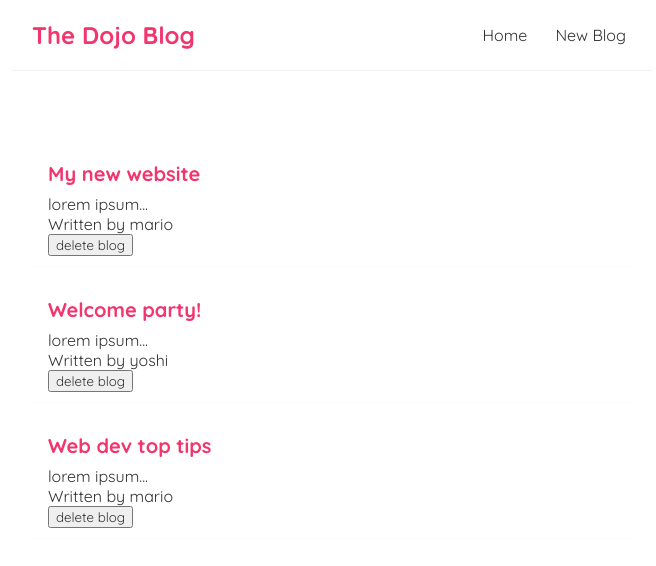
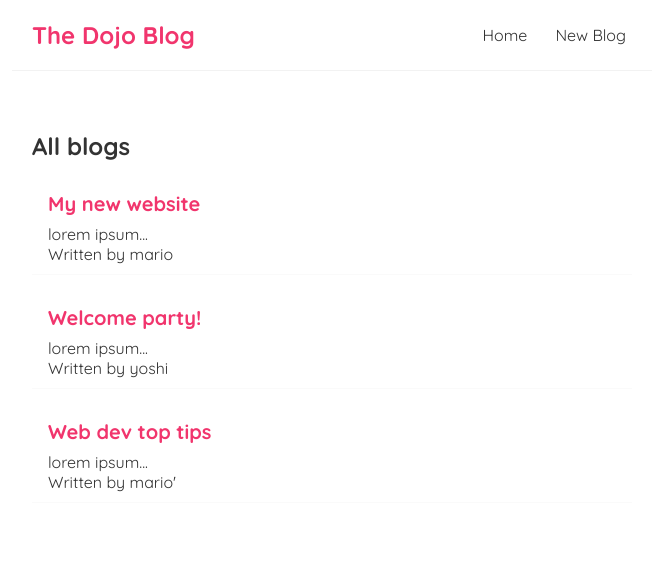
Before and after one commit to MeriDev/react-blog, a React (Create React App) app: page / in a window 1280 px wide. Shown: the top 566 px of the page, without its empty margins (308-964 px from the left). Built offline with nearby package versions, Linux system fonts and the light colour scheme; data requests are answered from the project's data file; the HTML template or start-up script is replaced by a standard one.

Commit message:
fetching posts

```diff
--- /dev/null
+++ b/data/db.json
@@ -0,0 +1,22 @@
+{
+  "blogs": [
+    {
+      "title": "My new website",
+      "body": "lorem ipsum...",
+      "author": "mario",
+      "id": 1
+    },
+    {
+      "title": "Welcome party!",
+      "body": "lorem ipsum...",
+      "author": "yoshi",
+      "id": 2
+    },
+    {
+      "title": "Web dev top tips",
+      "body": "lorem ipsum...",
+      "author": "mario'",
+      "id": 3
+    }
+  ]
+}
--- a/package.json
+++ b/package.json
@@ -15,7 +15,8 @@
     "start": "react-scripts start",
     "build": "react-scripts build",
     "test": "react-scripts test",
-    "eject": "react-scripts eject"
+    "eject": "react-scripts eject",
+    "serve": "json-server --watch data/db.json --port 9000"
   },
   "eslintConfig": {
     "extends": [
@@ -34,5 +35,8 @@
       "last 1 firefox version",
       "last 1 safari version"
     ]
+  },
+  "devDependencies": {
+    "json-server": "^0.17.0"
   }
 }
--- a/src/Components/BlogList.js
+++ b/src/Components/BlogList.js
@@ -1,18 +1,12 @@
-const BlogList = ({ blogs, onDelete }) => {
+const BlogList = ({ blogs, title }) => {
   return (
     <div className="blog-list">
+      <h2>{title}</h2>
       {blogs.map(blog => (
         <div key={blog.id} className="blog-preview">
           <h2>{blog.title}</h2>
           <p>{blog.body}</p>
           <p>Written by {blog.author}</p>
-          <button
-            onClick={() => {
-              onDelete(blog.id);
-            }}
-          >
-            delete blog
-          </button>
         </div>
       ))}
     </div>
--- a/src/Components/Home.js
+++ b/src/Components/Home.js
@@ -1,25 +1,43 @@
-import { useState } from 'react';
+import { useState, useEffect } from 'react';
 import BlogList from './BlogList';
 
 const Home = () => {
-  const [blogs, setBlogs] = useState([
-    { title: 'My new website', body: 'lorem ipsum...', author: 'mario', id: 1 },
-    { title: 'Welcome party!', body: 'lorem ipsum...', author: 'yoshi', id: 2 },
-    {
-      title: 'Web dev top tips',
-      body: 'lorem ipsum...',
-      author: 'mario',
-      id: 3,
-    },
-  ]);
+  const [blogs, setBlogs] = useState(null);
+  const [isPending, setIsPending] = useState(true);
+  const [error, setError] = useState(null);
 
-  const deleteBlog = id => {
-    setBlogs(blogs.filter(blog => blog.id !== id));
-  };
+  useEffect(() => {
+    setTimeout(() => {
+      fetch('http://localhost:9000/blogs')
+        .then(res => {
+          if (!res.ok) {
+            throw Error('Could not fetch data for that resource');
+          }
+
+          return res.json();
+        })
+        .then(data => {
+          setBlogs(data);
+          setIsPending(false);
+          setError(null);
+        })
+        .catch(err => {
+          setError(err.message);
+          setIsPending(false);
+        });
+    }, 1000);
+  }, []);
+
+  // const deleteBlog = id => {
+  //   const newBlogs = blogs.filter(blog => blog.id !== id);
+  //   setBlogs(newBlogs);
+  // };
 
   return (
     <div className="home">
-      <BlogList blogs={blogs} onDelete={deleteBlog} />
+      {isPending && <div>Loading...</div>}
+      {error && <div>{error}</div>}
+      {blogs && <BlogList blogs={blogs} title="All blogs" />}
     </div>
   );
 };
```
Also changed, not shown: 1 other file (tests, documents, lock files or other folders).
